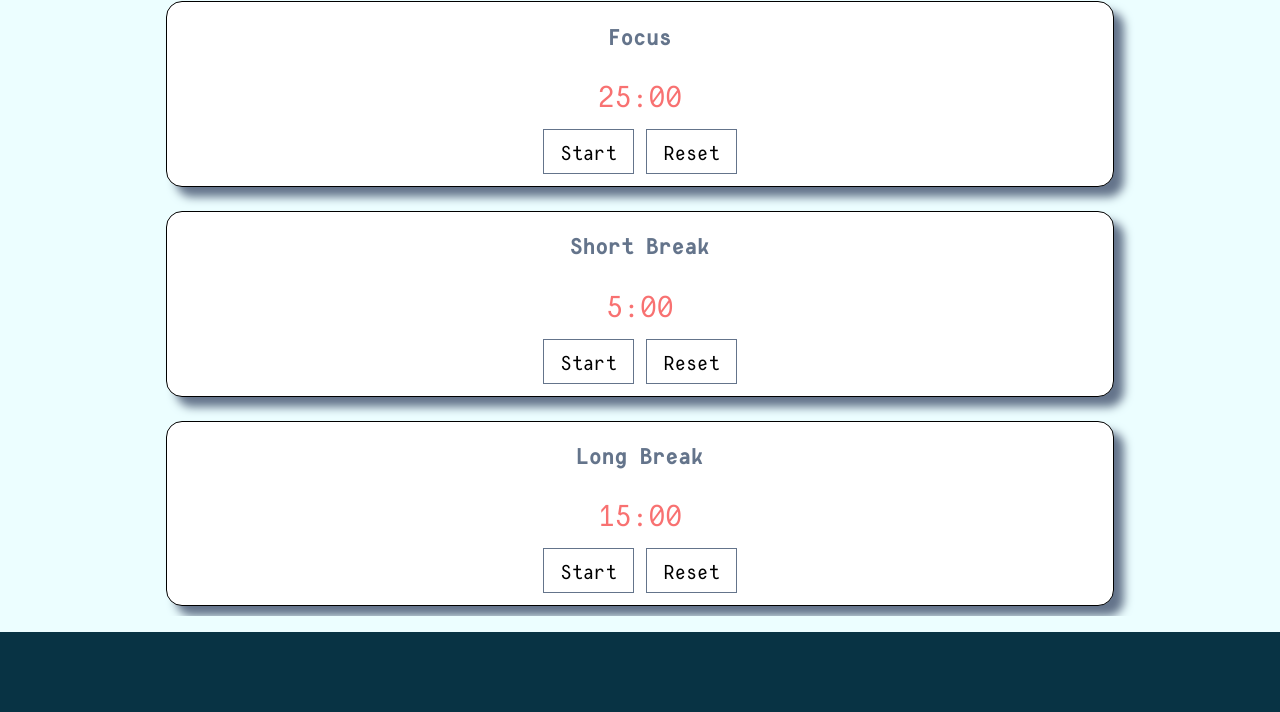
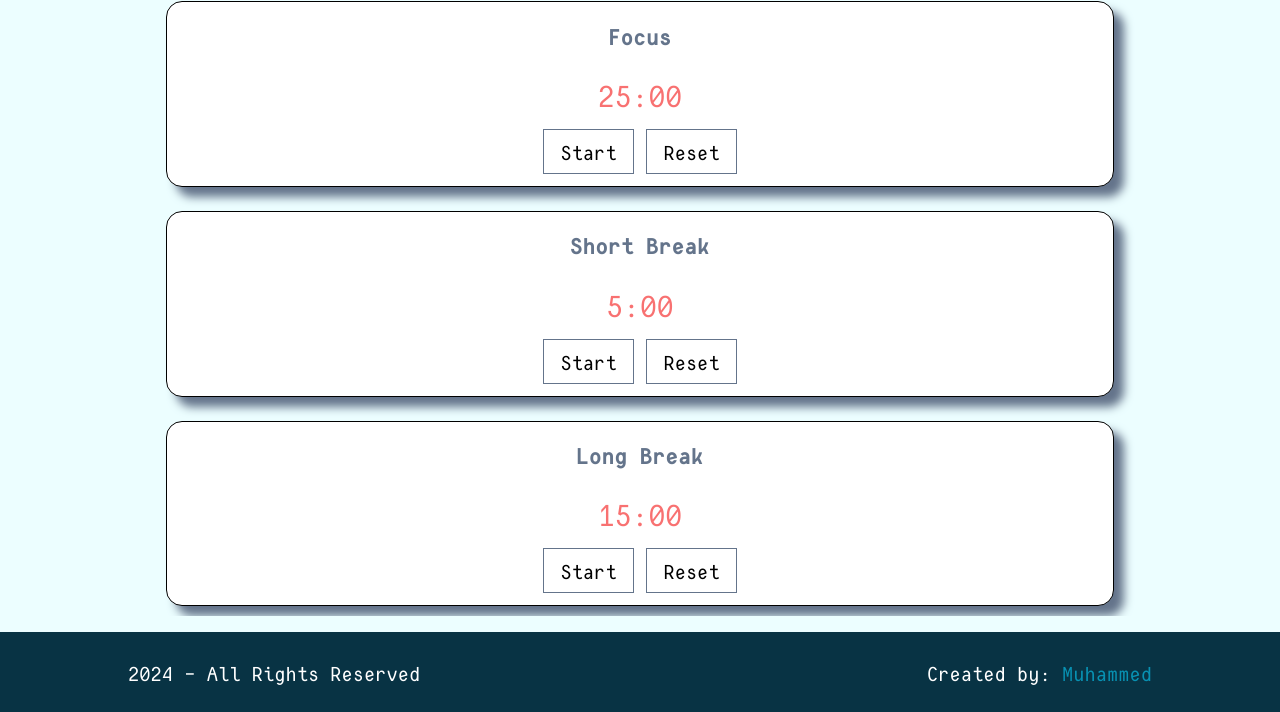
Before and after one commit to MhmdFais/FocusFlow, a website built with webpack: page dist/index.html in a window 1280 px wide. Shown: the part 88-800 px from the top of the page. Built offline with nearby package versions, Linux system fonts and the light colour scheme.

Commit message:
style: Update footer and content-container padding

```diff
--- a/src/index.js
+++ b/src/index.js
@@ -3,6 +3,7 @@ import { createHeader } from "./script/header.js";
 import {createFocus} from "./script/focus.js";
 import {createShortBreak} from './script/shortBreak.js';
 import {createLongBreakCard} from './script/longBreak.js';
+import {createFooter} from './script/footer.js'
 
 document.addEventListener("DOMContentLoaded", () => {
 
@@ -14,4 +15,6 @@ document.addEventListener("DOMContentLoaded", () => {
 
   createLongBreakCard();
 
+  createFooter();
+
 });
--- a/src/script/footer.js
+++ b/src/script/footer.js
@@ -16,7 +16,8 @@ function leftSide(){
     leftDiv.classList.add("left-footer")
 
     const leftText = document.createElement("p")
-    leftText.textContent = "© 2024 - All Rights Reserved"
+    leftText.classList.add("left-text")
+    leftText.textContent = "2024 - All Rights Reserved"
 
     leftDiv.appendChild(leftText)
 
@@ -28,7 +29,8 @@ function rightSide(){
     rightDiv.classList.add("right-footer")
 
     const rightText = document.createElement("p")
-    rightText.textContent = "Created by: <a href='' target='_blank'>Jorge Sánchez</a>"
+    rightText.classList.add("right-text")
+    rightText.textContent = "Created by: <a href='https://github.com/MhmdFais' target='_blank'>Muhammed</a>"
     rightText.innerHTML = rightText.textContent
 
     rightDiv.appendChild(rightText)
--- a/src/style.css
+++ b/src/style.css
@@ -161,3 +161,24 @@ footer{
     color: var(--time-containers-color);
     transform: scale(0.95);
 }
+
+/* Footer */
+
+footer{
+    display: flex;
+    justify-content: space-between;
+    align-items: center;
+    padding: 2vh 10vw;
+}
+
+.left-text,
+.right-text{
+    font-family: MainFontRegular;
+    font-size: clamp(1rem, 1.5vw, 1.5rem);
+    color: white;
+}
+
+.right-text a{
+    text-decoration: none;
+    color: var(--header-color);
+}
```
Also changed, not shown: dist/main.js.
